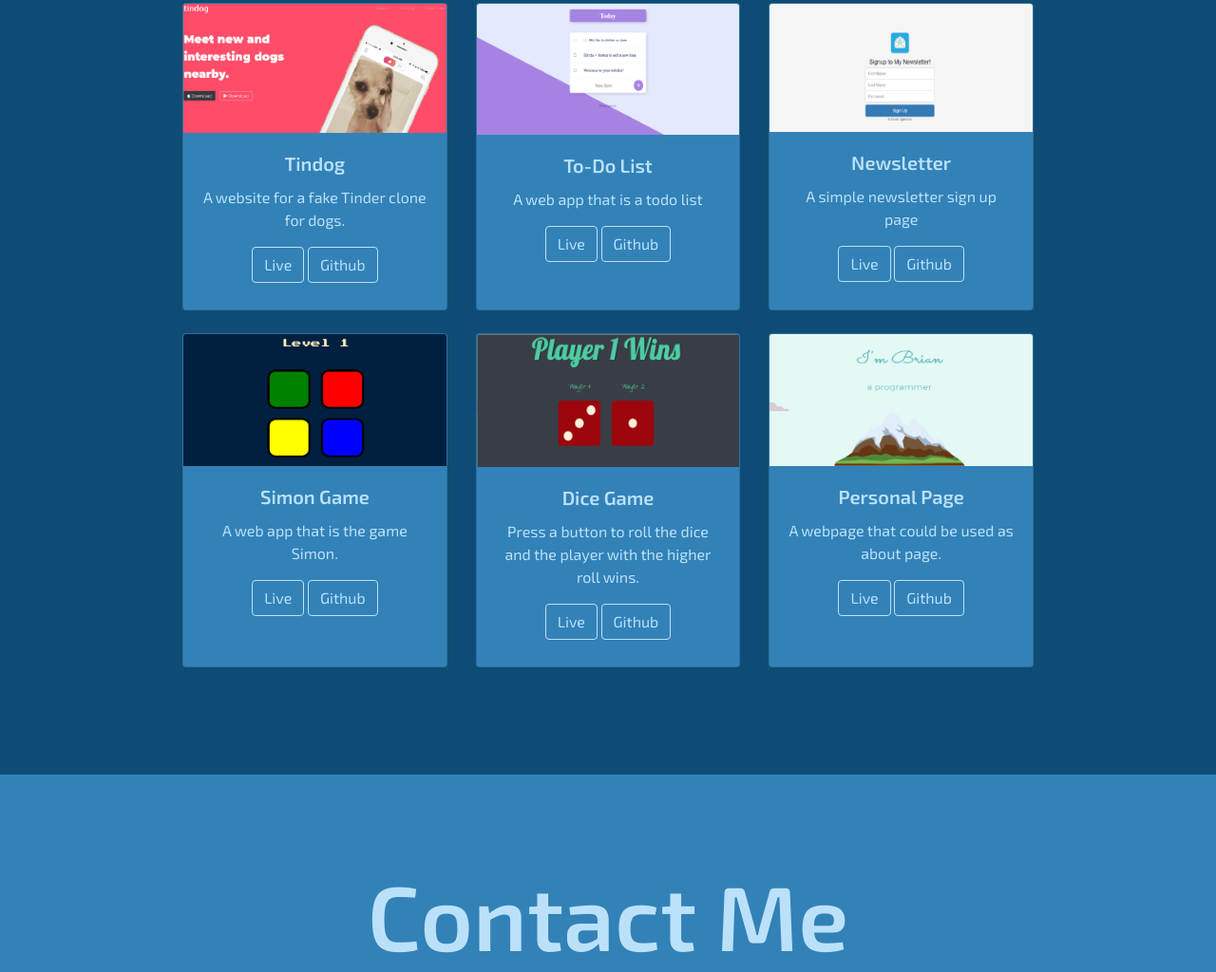
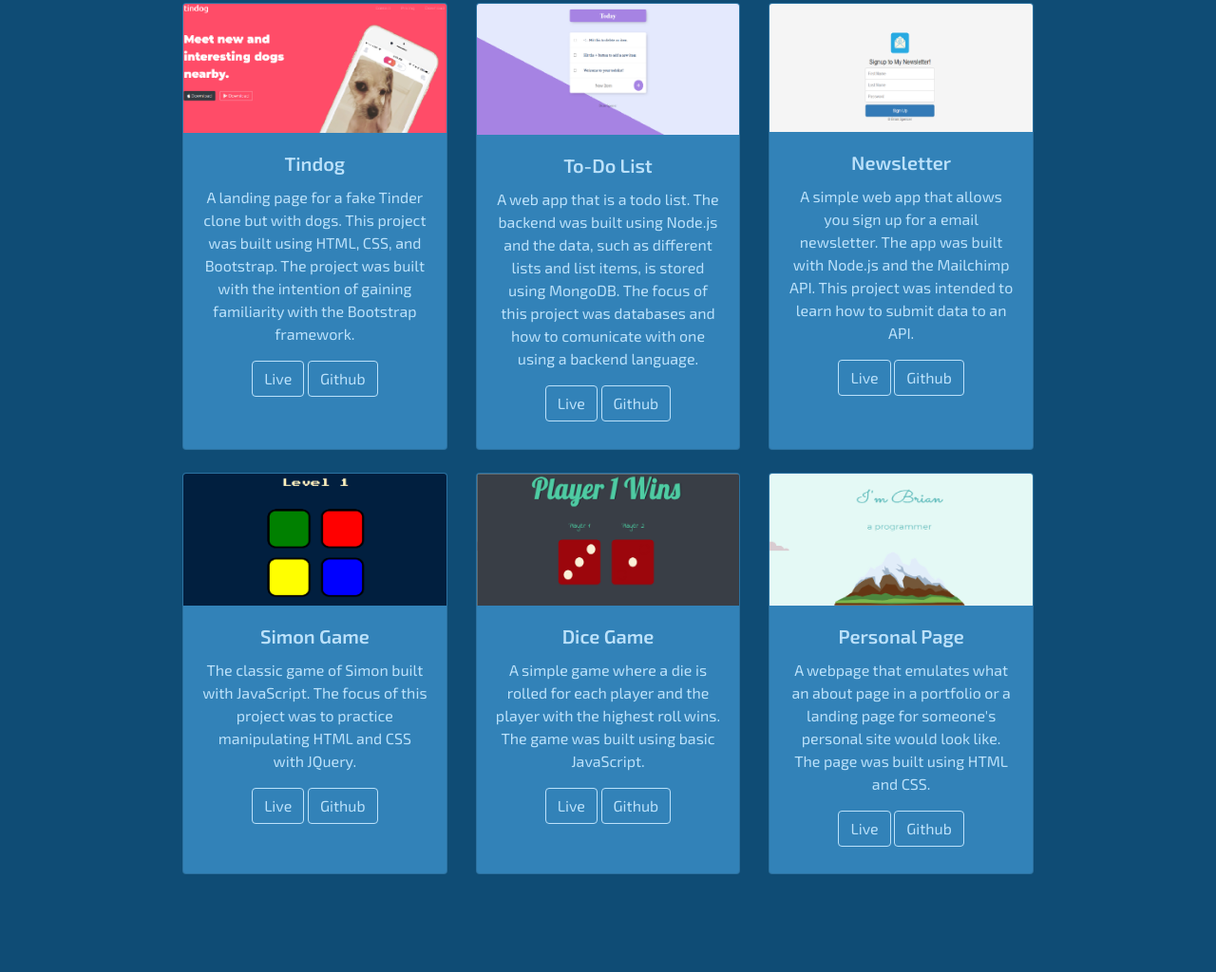
Before and after one commit to BrianSpencerDev/portfolio, a plain HTML site: page index.html in a window 1280 px wide. Shown: the part 1065-2089 px from the top of the page at 95% size. Drawn offline with nearby package versions, Linux system fonts and the light colour scheme.

Commit message:
add full summarys to project cards

```diff
--- a/index.html
+++ b/index.html
@@ -67,7 +67,12 @@
               <img src="images/tindog.png" class="card-img-top" alt="...">
               <div class="card-body">
                 <h5 class="card-title">Tindog</h5>
-                <p class="card-text">A website for a fake Tinder clone for dogs.</p>
+                <p class="card-text">
+                  A landing page for a fake Tinder clone but with dogs.
+                  This project was built using HTML, CSS, and Bootstrap. The project
+                  was built with the intention of gaining familiarity with the
+                  Bootstrap framework.
+                </p>
                 <a href="https://brianspencerdev.github.io/tindog/" class="btn btn-outline-light">Live</a>
                 <a href="https://github.com/BrianSpencerDev/tindog" class="btn btn-outline-light">Github</a>
               </div>
@@ -78,7 +83,12 @@
               <img src="images/todolist.png" class="card-img-top" alt="...">
               <div class="card-body">
                 <h5 class="card-title">To-Do List</h5>
-                <p class="card-text">A web app that is a todo list</p>
+                <p class="card-text">
+                  A web app that is a todo list. The backend was built using
+                  Node.js and the data, such as different lists and list
+                  items, is stored using MongoDB. The focus of this project was
+                  databases and how to comunicate with one using a backend language.
+                </p>
                 <a href="https://murmuring-forest-39737.herokuapp.com/" class="btn btn-outline-light">Live</a>
                 <a href="https://github.com/BrianSpencerDev/todo-list" class="btn btn-outline-light">Github</a>
               </div>
@@ -89,7 +99,11 @@
               <img src="images/newsletter.png" class="card-img-top" alt="...">
               <div class="card-body">
                 <h5 class="card-title">Newsletter</h5>
-                <p class="card-text">A simple newsletter sign up page</p>
+                <p class="card-text">
+                  A simple web app that allows you sign up for a email newsletter.
+                  The app was built with Node.js and the Mailchimp API. This project
+                  was intended to learn how to submit data to an API.
+                </p>
                 <a href="https://stark-headland-71447.herokuapp.com/" class="btn btn-outline-light">Live</a>
                 <a href="https://github.com/BrianSpencerDev/newsletter" class="btn btn-outline-light">Github</a>
               </div>
@@ -100,7 +114,11 @@
               <img src="images/simon game.png" class="card-img-top" alt="...">
               <div class="card-body">
                 <h5 class="card-title">Simon Game</h5>
-                <p class="card-text">A web app that is the game Simon.</p>
+                <p class="card-text">
+                  The classic game of Simon built with JavaScript. The
+                  focus of this project was to practice manipulating HTML
+                  and CSS with JQuery.
+                </p>
                 <a href="https://brianspencerdev.github.io/simon-game/" class="btn btn-outline-light">Live</a>
                 <a href="https://github.com/BrianSpencerDev/simon-game" class="btn btn-outline-light">Github</a>
               </div>
@@ -111,7 +129,11 @@
               <img src="images/dice game.png" class="card-img-top" alt="...">
               <div class="card-body">
                 <h5 class="card-title">Dice Game</h5>
-                <p class="card-text">Press a button to roll the dice and the player with the higher roll wins.</p>
+                <p class="card-text">
+                  A simple game where a die is rolled for each player and the
+                  player with the highest roll wins. The game was built using basic
+                  JavaScript.
+                </p>
                 <a href="https://brianspencerdev.github.io/dice-game/" class="btn btn-outline-light">Live</a>
                 <a href="https://github.com/BrianSpencerDev/dice-game" class="btn btn-outline-light">Github</a>
               </div>
@@ -122,7 +144,11 @@
               <img src="images/personal page.png" class="card-img-top" alt="...">
               <div class="card-body">
                 <h5 class="card-title">Personal Page</h5>
-                <p class="card-text">A webpage that could be used as about page.</p>
+                <p class="card-text">
+                  A webpage that emulates what an about page in a portfolio or
+                  a landing page for someone's personal site would
+                  look like. The page was built using HTML and CSS.
+                </p>
                 <a href="https://brianspencerdev.github.io/personal-page/" class="btn btn-outline-light">Live</a>
                 <a href="https://github.com/BrianSpencerDev/personal-page" class="btn btn-outline-light">Github</a>
               </div>
```
